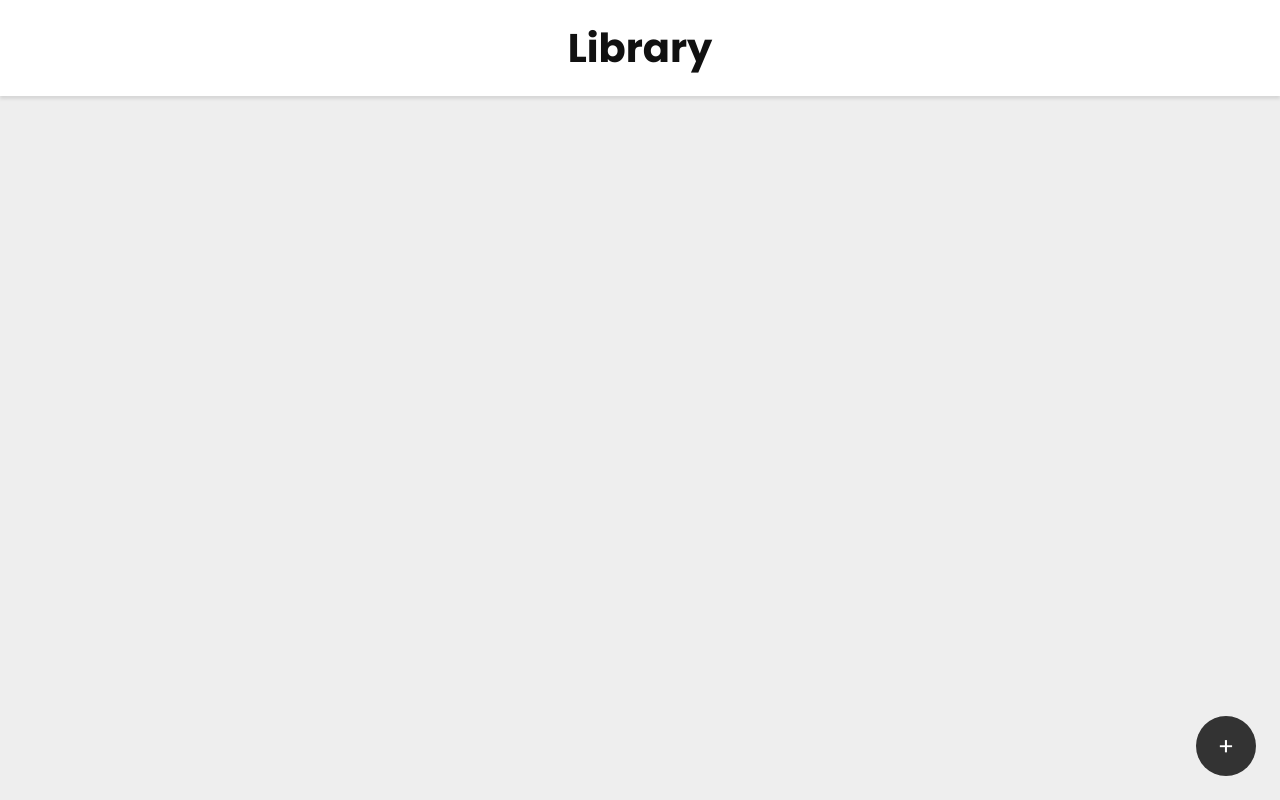
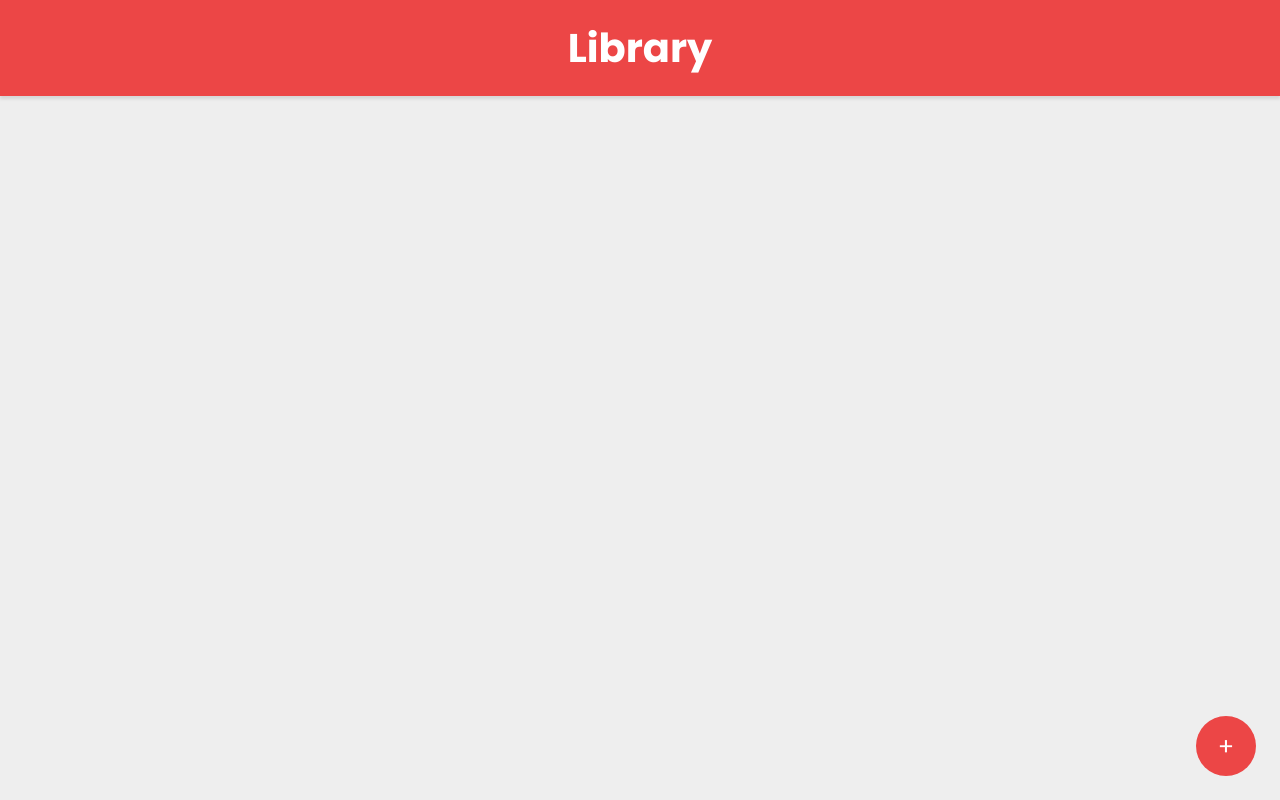
Before and after one commit to rajshekhar26/Library, a plain HTML site: page index.html in a window 1280 px wide. Drawn offline with Linux system fonts and the light colour scheme.

Commit message:
Add primary color

```diff
--- a/styles.css
+++ b/styles.css
@@ -3,6 +3,8 @@
 	--white2: #eee;
 	--black1: #111;
 	--black2: #333;
+	--primary: #ec4646;
+	--primary-alt: #e92a2a;
 	--ff-body: 'Poppins', sans-serif;
 }
 
@@ -25,18 +27,18 @@ body {
 h1,
 h2,
 h3 {
-	color: var(--black1);
 	line-height: 1.2;
 }
 
 h1 {
+	color: var(--white1);
 	text-align: center;
 	font-size: 2.5rem;
 }
 
 header {
 	padding: 1.5em 0;
-	background-color: var(--white1);
+	background-color: var(--primary);
 	box-shadow: 0 0.2em 0.2em rgba(0, 0, 0, 0.1);
 }
 
@@ -74,8 +76,14 @@ button:focus {
 	height: 2.5em;
 	font-size: 1.5rem;
 	border-radius: 50%;
+	background-color: var(--primary);
 	transition: transform 0.1s ease-in-out;
 	z-index: 1;
+}
+
+.btn-add-book:focus,
+.btn-add-book:hover {
+	background-color: var(--primary-alt);
 }
 
 form {
```
